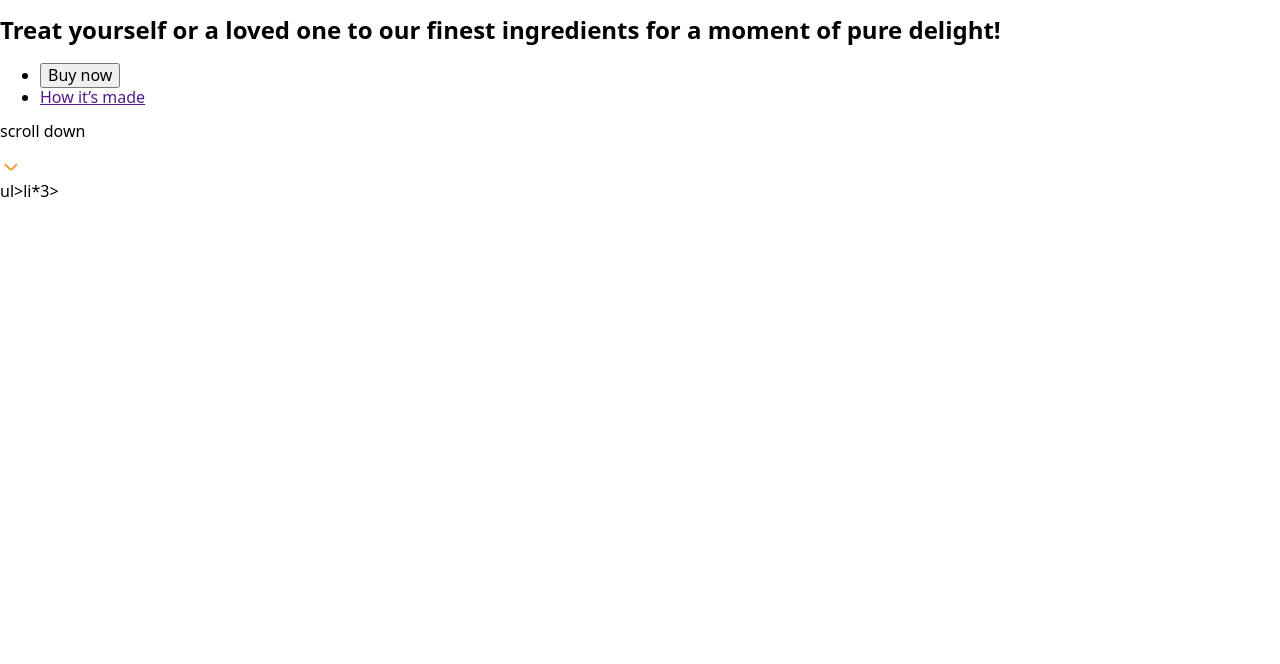
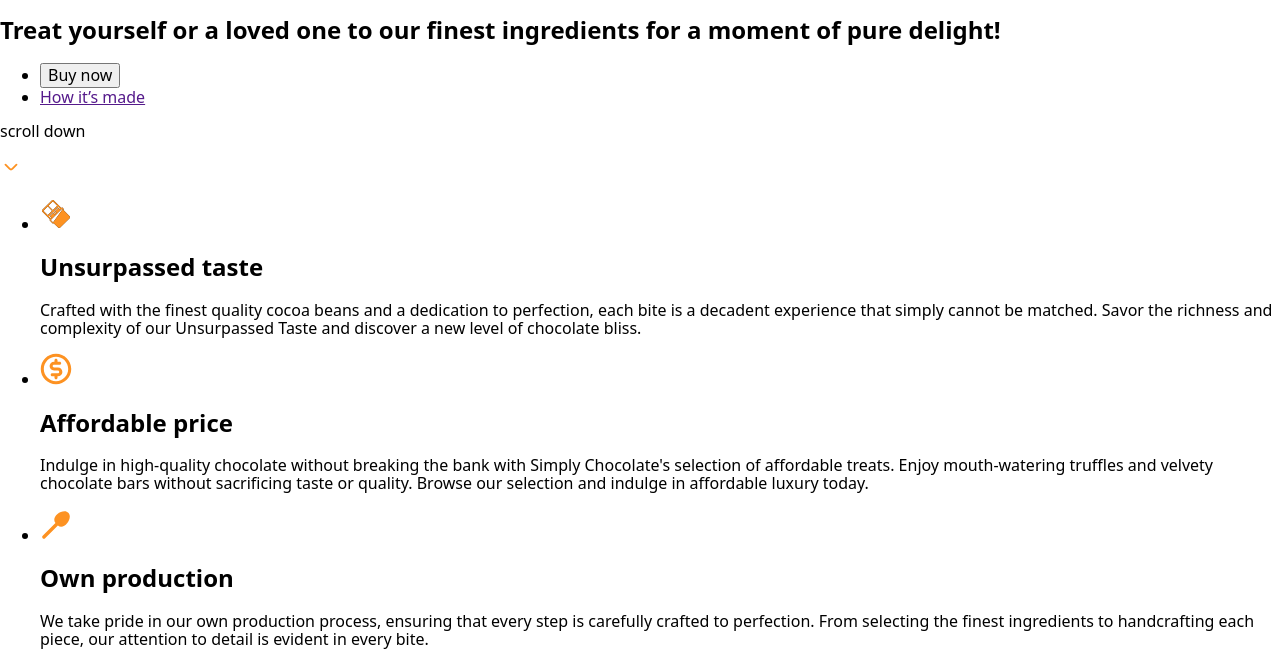
Before and after one commit to VIPon4ik/SimplyChocolate, a plain HTML site: page index.html in a window 1280 px wide. Shown: the part 201-865 px from the top of the page. Before the commit the page ends 800 px from the top, so only its background shows below. Drawn offline with nearby package versions, Linux system fonts and the light colour scheme.

Commit message:
Layout second section

```diff
--- a/index.html
+++ b/index.html
@@ -28,21 +28,33 @@
                 </nav>
 
                 <ul class="header-social-links">
-                    <li><a href="" class="header-link">
+                    <li>
+                        <a href="" class="header-link">
                             <svg class="header-link-svg" width="24" height="24">
-                          <use href="./img/icons/sprite.svg#icon-facebook"></use>
+                                <use
+                                    href="./img/icons/sprite.svg#icon-facebook"
+                                ></use>
                             </svg>
-                    </a></li>
-                    <li><a href="" class="header-link">
+                        </a>
+                    </li>
+                    <li>
+                        <a href="" class="header-link">
                             <svg class="header-link-svg" width="24" height="24">
-                          <use href="./img/icons/sprite.svg#icon-instagram"></use>
+                                <use
+                                    href="./img/icons/sprite.svg#icon-instagram"
+                                ></use>
                             </svg>
-                    </a></li>
-                    <li><a href="" class="header-link">
+                        </a>
+                    </li>
+                    <li>
+                        <a href="" class="header-link">
                             <svg class="header-link-svg" width="24" height="24">
-                          <use href="./img/icons/sprite.svg#icon-twitter"></use>
+                                <use
+                                    href="./img/icons/sprite.svg#icon-twitter"
+                                ></use>
                             </svg>
-                    </a></li>
+                        </a>
+                    </li>
                 </ul>
             </div>
         </header>
@@ -64,7 +76,9 @@
                         <p class="hero-scroll-text">scroll down</p>
                         <a href="">
                             <svg class="hero-scroll" width="22" height="22">
-                              <use href="./img/icons/sprite.svg#icon-arrow-down"></use>
+                                <use
+                                    href="./img/icons/sprite.svg#icon-arrow-down"
+                                ></use>
                             </svg>
                         </a>
                     </div>
@@ -73,7 +87,71 @@
 
             <section class="second-section">
                 <div class="container">
-                    ul>li*3>
+                    <ul class="second-section-list">
+                        <li class="second-section-list-item">
+                            <svg
+                                class="second-section-svg"
+                                width="32"
+                                height="32"
+                            >
+                                <use
+                                    href="./img/icons/sprite.svg#icon-chocolate"
+                                ></use>
+                            </svg>
+
+                            <h2>Unsurpassed taste</h2>
+                            <p>
+                                Crafted with the finest quality cocoa beans and
+                                a dedication to perfection, each bite is a
+                                decadent experience that simply cannot be
+                                matched. Savor the richness and complexity of
+                                our Unsurpassed Taste and discover a new level
+                                of chocolate bliss.
+                            </p>
+                        </li>
+                        <li class="second-section-list-item">
+                            <svg
+                                class="second-section-svg"
+                                width="32"
+                                height="32"
+                            >
+                                <use
+                                    href="./img/icons/sprite.svg#icon-coin"
+                                ></use>
+                            </svg>
+
+                            <h2>Affordable price</h2>
+                            <p>
+                                Indulge in high-quality chocolate without
+                                breaking the bank with Simply Chocolate's
+                                selection of affordable treats. Enjoy
+                                mouth-watering truffles and velvety chocolate
+                                bars without sacrificing taste or quality.
+                                Browse our selection and indulge in affordable
+                                luxury today.
+                            </p>
+                        </li>
+                        <li class="second-section-list-item">
+                            <svg
+                                class="second-section-svg"
+                                width="32"
+                                height="32"
+                            >
+                                <use
+                                    href="./img/icons/sprite.svg#icon-spoon"
+                                ></use>
+                            </svg>
+
+                            <h2>Own production</h2>
+                            <p>
+                                We take pride in our own production process,
+                                ensuring that every step is carefully crafted to
+                                perfection. From selecting the finest
+                                ingredients to handcrafting each piece, our
+                                attention to detail is evident in every bite.
+                            </p>
+                        </li>
+                    </ul>
                 </div>
             </section>
         </main>
```
Lines whose indentation alone changed are shown as unchanged.
